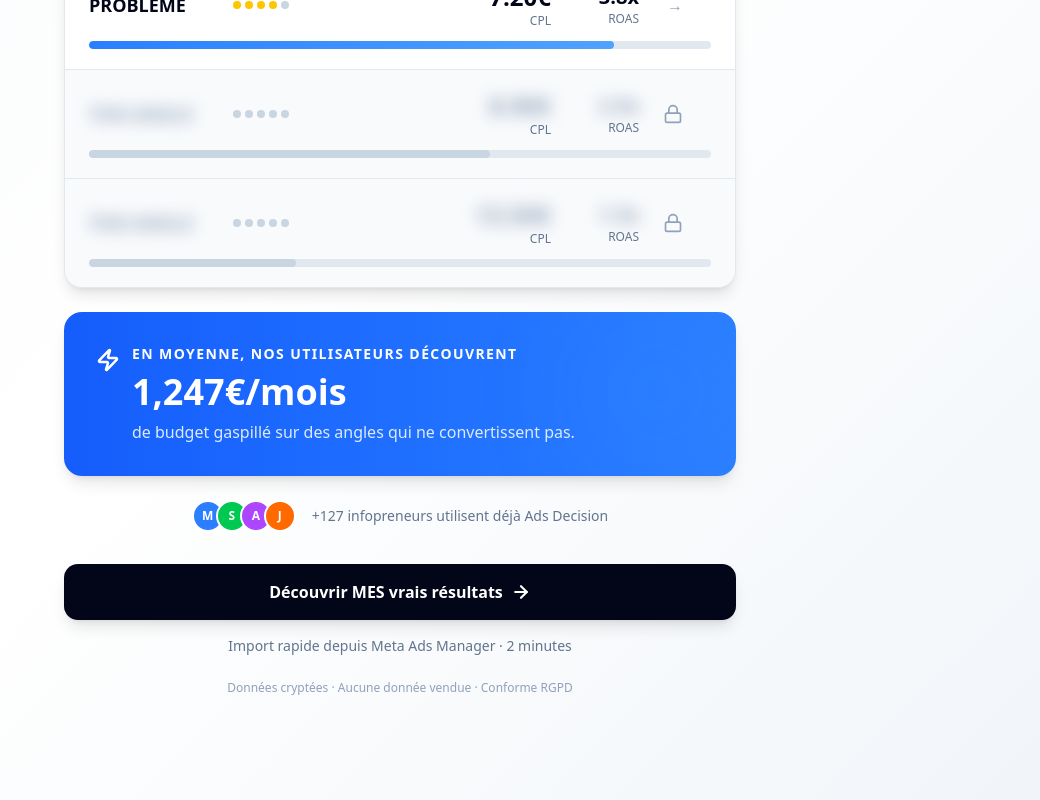
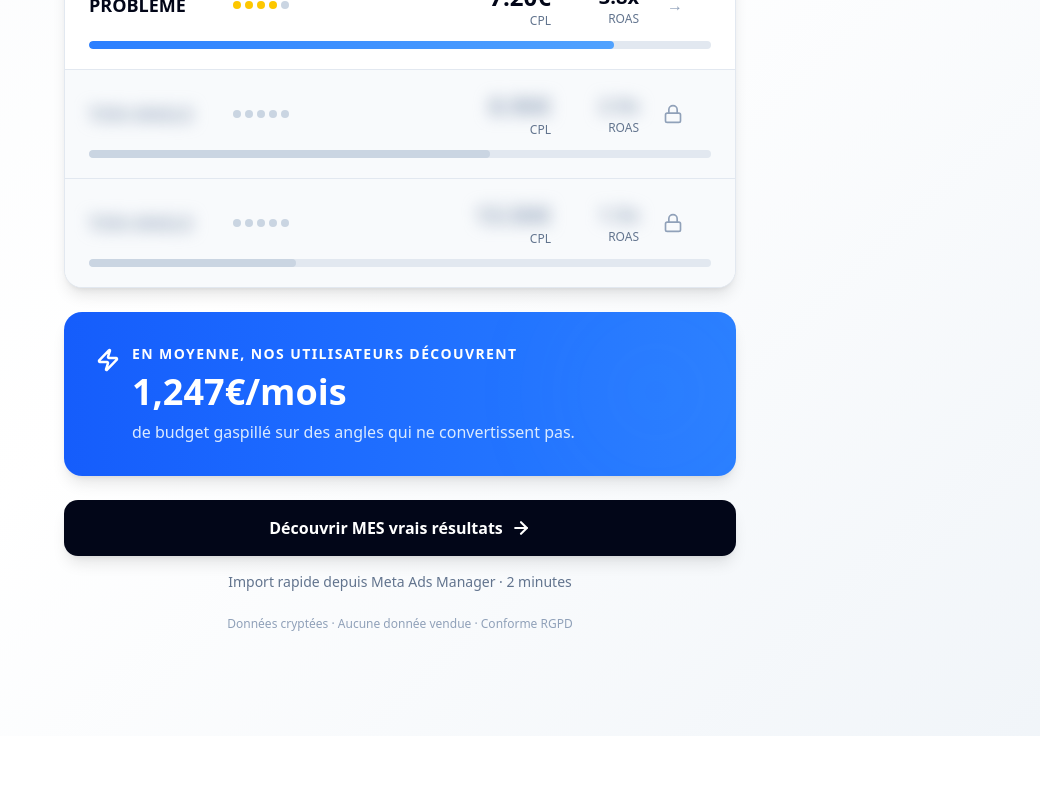
Before and after one commit to djamaliAliBahaBakar/ads-decision-copilot, a Next.js app: page /onboarding in a window 1280 px wide. Shown: the part 477-1277 px from the top of the page, without its empty margins (240-1280 px from the left). After the commit the page ends 1213 px from the top, so only its background shows below. Built offline with nearby package versions, Linux system fonts and the light colour scheme; no server answers.

Commit message:
taille fichier

```diff
--- a/components/onboarding/step1-value-preview.tsx
+++ b/components/onboarding/step1-value-preview.tsx
@@ -184,22 +184,6 @@ export default function Step1ValuePreview({ onComplete }: Step1ValuePreviewProps
         </div>
       </div>
 
-      {/* Social proof */}
-      <div
-        className={`mb-8 transition-all duration-700 delay-600 ${isVisible ? 'opacity-100' : 'opacity-0'}`}
-      >
-        <div className="flex items-center justify-center gap-4 text-sm text-slate-500">
-          <div className="flex -space-x-2">
-            {['bg-blue-500', 'bg-green-500', 'bg-purple-500', 'bg-orange-500'].map((color, i) => (
-              <div key={i} className={`w-8 h-8 rounded-full ${color} border-2 border-white flex items-center justify-center text-white text-xs font-bold`}>
-                {['M', 'S', 'A', 'J'][i]}
-              </div>
-            ))}
-          </div>
-          <span>+127 infopreneurs utilisent déjà Ads Decision</span>
-        </div>
-      </div>
-
       {/* CTA Section */}
       <div
         className={`transition-all duration-700 delay-700 ${isVisible ? 'opacity-100 translate-y-0' : 'opacity-0 translate-y-4'}`}
```
